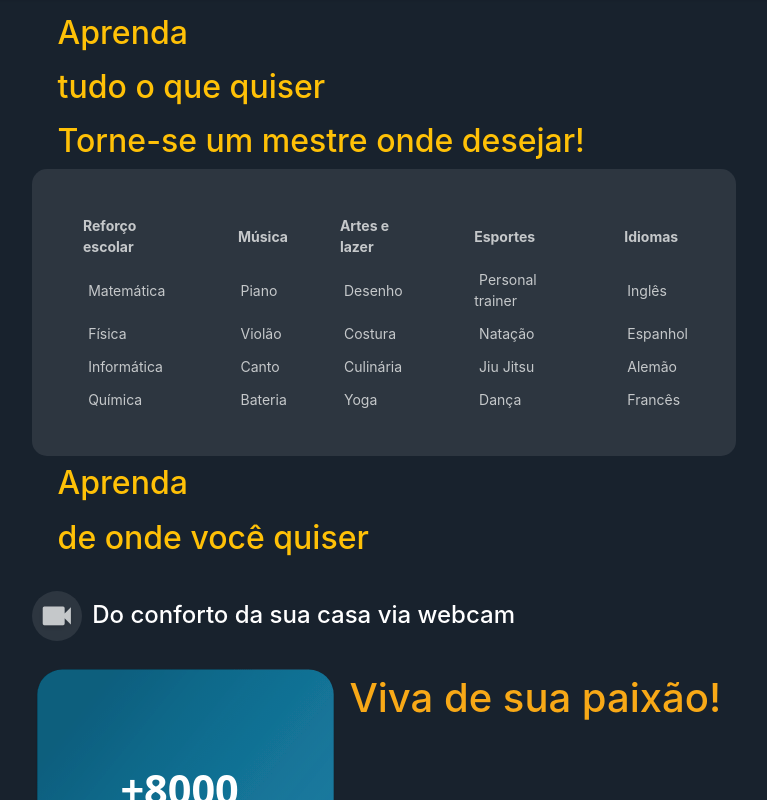
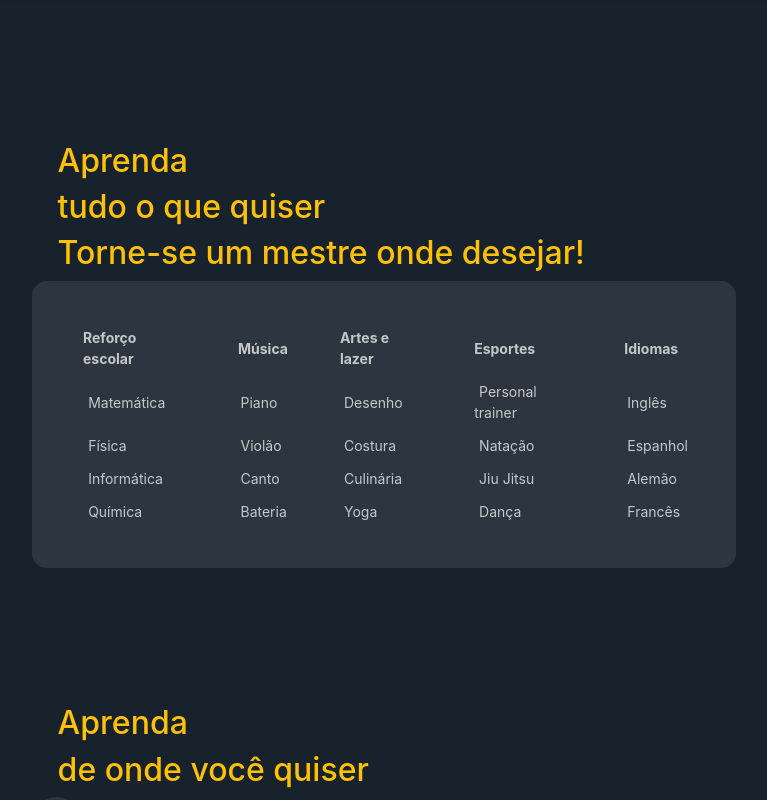
Before and after one commit to GersonVs/MeEnsina, an Angular app: page / in a window 1280 px wide. Shown: the part 1060-1860 px from the top of the page, without its empty margins (224-991 px from the left). Built offline with nearby package versions, Linux system fonts and the light colour scheme.

Commit message:
componentes finais margin

```diff
--- a/src/app/app.component.css
+++ b/src/app/app.component.css
@@ -122,6 +122,15 @@ p {
     flex-direction: column;
     align-items: flex-start;
 }
+.aprenda {
+    position: relative;
+    padding-top: 10%;
+    margin-left: 22%;
+    top: 10%;
+    display: flex;
+    flex-direction: column;
+    align-items: flex-start;
+}
 
 .infor3 {
     position: relative;
@@ -131,8 +140,7 @@ p {
 .infor4 {
     align-items: center;
     padding-left: 20%;
-    margin-top: 2%;
-    margin-bottom: 2%;
+    margin-bottom: 10%;
     display: flex;
     flex-direction: row;
     left: 20%;
--- a/src/app/app.component.html
+++ b/src/app/app.component.html
@@ -1,4 +1,3 @@
-
 <!-- Toolbar -->
 <div class="body1">
 
@@ -80,21 +79,23 @@
 
     </div>
 
-    <div class="professor" fxLayout="row" fxLayoutAlign="center center">
-        <h2 class="text-warning">Aprenda</h2>
-        <h2 class="text-warning">tudo o que quiser</h2>
-        <h2 class="text-warning">Torne-se um mestre onde desejar!</h2>
+    <div class="aprenda" fxLayout="row" fxLayoutAlign="center center">
+        <div>
+            <h2 class="text-warning">Aprenda</h2>
+            <h2 class="text-warning">tudo o que quiser</h2>
+            <h2 class="text-warning">Torne-se um mestre onde desejar!</h2>
+        </div>
     </div>
 
     <div class="tabela">
         <table class="table-responsive" id="marg-tabela">
             <thead>
                 <tr>
-                    <th scope="col" >Reforço escolar</th>
-                    <th scope="col" >Música</th>
-                    <th scope="col" >Artes e lazer</th>
-                    <th scope="col" >Esportes</th>
-                    <th scope="col" >Idiomas</th>
+                    <th scope="col">Reforço escolar</th>
+                    <th scope="col">Música</th>
+                    <th scope="col">Artes e lazer</th>
+                    <th scope="col">Esportes</th>
+                    <th scope="col">Idiomas</th>
                 </tr>
             </thead>
             <tbody>
@@ -108,11 +109,11 @@
 
                 </tr>
                 <tr>
-                    <td><a href="#"  id="marg-tabela">Física</a></td>
-                    <td><a href="#"  id="marg-tabela">Violão</a></td>
-                    <td><a href="#"  id="marg-tabela">Costura</a></td>
-                    <td><a href="#"  id="marg-tabela">Natação</a></td>
-                    <td><a href="#"  id="marg-tabela">Espanhol</a></td>
+                    <td><a href="#" id="marg-tabela">Física</a></td>
+                    <td><a href="#" id="marg-tabela">Violão</a></td>
+                    <td><a href="#" id="marg-tabela">Costura</a></td>
+                    <td><a href="#" id="marg-tabela">Natação</a></td>
+                    <td><a href="#" id="marg-tabela">Espanhol</a></td>
 
                 </tr>
                 <tr>
@@ -136,9 +137,11 @@
 
     </div>
 
-    <div class="professor">
-        <h2 class="text-warning">Aprenda</h2>
-        <h2 class="text-warning">de onde você quiser</h2>
+    <div class="aprenda">
+        <div>
+            <h2 class="text-warning">Aprenda</h2>
+            <h2 class="text-warning">de onde você quiser</h2>
+        </div>
     </div>
 
     <div class="infor4">
```
